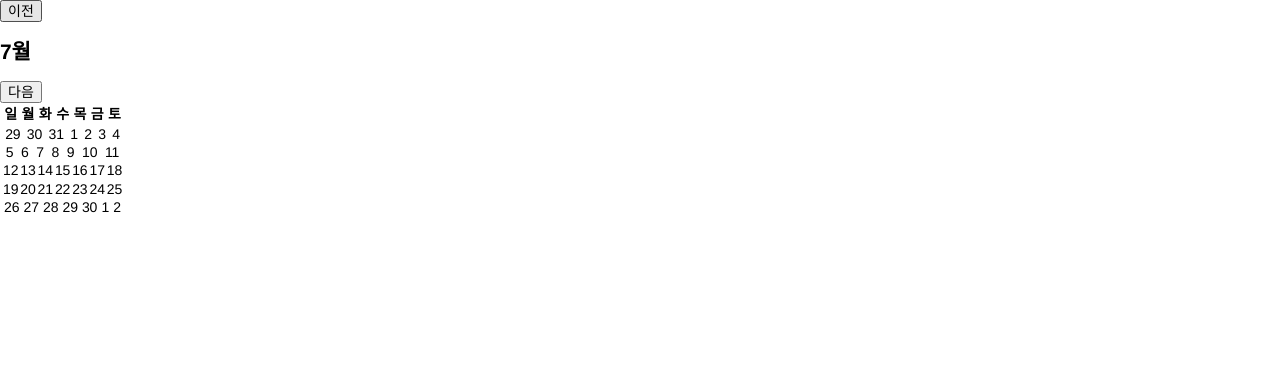
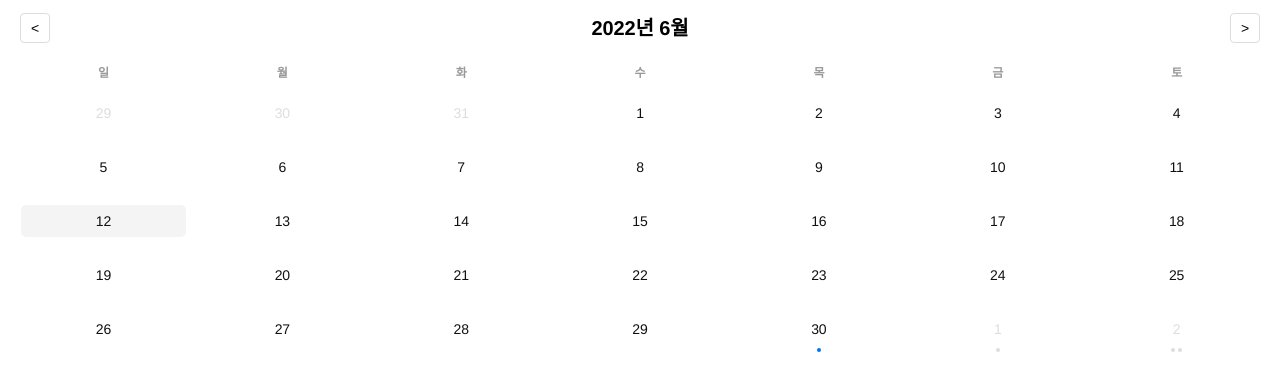
Before and after one commit to mujaen/react-query-apollo, a React app: page / in a window 1280 px wide. Shown: the top 390 px of the page. Built offline with nearby package versions, Linux system fonts and the light colour scheme.

Commit message:
refactor: Calendar 리팩토링

```diff
--- a/src/components/Calendar/index.tsx
+++ b/src/components/Calendar/index.tsx
@@ -1,44 +1,129 @@
-import React, {useState, useEffect, useMemo} from 'react';
-import {CalendarProps} from './types';
-import {getNextMonth, getPrevMonth, drawCalendar} from 'utils/calendar';
-import styled from 'styled-components'
+import React, { useState, useMemo } from 'react'
+import { CalendarProps, CalendarStyles, CalendarMonth } from './types'
+import { getNextMonth, getPrevMonth, drawCalendar } from 'utils/calendar'
+import styled, { useTheme } from 'styled-components'
 
 const CalendarWarpper = styled.div`
+  padding: 0 20px;
+
+  table {
+    width: 100%;
+  }
+
   tr {
     display: flex;
     justify-content: space-around;
   }
+
+  th,
+  td {
+    flex-grow: 1;
+    flex-shrink: 1;
+    flex-basis: 0;
+    text-align: center;
+  }
+
+  th {
+    padding: 7px 0;
+    color: ${({ theme }) => theme.colors.gray500};
+    ${({ theme }) => theme.fonts.M50};
+    line-height: 16px;
+  }
+
+  td {
+    padding: 7px 7px 0 7px;
+    min-height: 54px;
+    box-sizing: border-box;
+  }
+`
+
+const CalendarHeader = styled.header`
+  display: flex;
+  justify-content: space-between;
+  align-items: center;
+`
+
+const CalendarButton = styled.button`
+  display: flex;
+  justify-content: center;
+  align-items: center;
+  width: 30px;
+  height: 30px;
+  border-radius: 4px;
+  border: 1px solid ${({ theme }) => theme.colors.gray200};
+  box-sizing: border-box;
+  background-color: ${({ theme }) => theme.colors.white900};
+`
+
+const CalendarBody = styled.div`
+  margin: 0 -8px;
+`
+
+const CalendarDay = styled.div<CalendarStyles>`
+  padding: 8px;
+  color: ${({ theme, month }) => (month ? theme.colors.gray900 : theme.colors.gray200)};
+  ${({ theme }) => theme.fonts.R100};
+  border-radius: 5px;
+  background-color: ${({ theme, today }) => (today ? theme.colors.gray50 : theme.colors.white900)};
+`
+
+const CalendarScheduleDots = styled.div`
+  display: flex;
+  justify-content: center;
+  margin-top: 3px;
+  padding-left: 1px;
+`
+
+const CalendarDot = styled.span<CalendarMonth>`
+  width: 4px;
+  height: 4px;
+  margin: 0 2px 0 1px;
+  border-radius: 50%;
+  background-color: ${({ theme, month }) =>
+  month ? theme.colors.primary500 : theme.colors.gray200};
 `
 
 const CalendarYearMonth = styled.h2`
-
+  ${({ theme }) => theme.fonts.B400};
 `
 
-function Calendar({data}: CalendarProps) {
+function Calendar({ data }: CalendarProps) {
+  const theme = useTheme()
   const [yearMonth, setYearMonth] = useState({
     year: 2022,
-    month: 6
-  });
+    month: 6,
+  })
+
+  const handleModal = (date): void => {
+    return date
+  }
 
   const handleNextMonth = (): void => {
-    setYearMonth(getNextMonth(yearMonth));
-  };
+    setYearMonth(getNextMonth(yearMonth))
+  }
 
   const handlePrevMonth = (): void => {
-    setYearMonth(getPrevMonth(yearMonth));
-  };
+    setYearMonth(getPrevMonth(yearMonth))
+  }
 
   const buildCalendar = useMemo(() => {
-    return drawCalendar(yearMonth);
+    return drawCalendar(yearMonth)
   }, [yearMonth])
-
-  console.log(buildCalendar)
 
   return (
     <CalendarWarpper>
-      <button type='button' onClick={handlePrevMonth}>이전</button>
-      <CalendarYearMonth>7월</CalendarYearMonth>
-      <button type='button' onClick={handleNextMonth}>다음</button>
+      <CalendarHeader>
+        <CalendarButton type="button" onClick={handlePrevMonth}>
+          &lt;
+        </CalendarButton>
+        <CalendarYearMonth>
+          {yearMonth.year}년 {yearMonth.month}월
+        </CalendarYearMonth>
+        <CalendarButton onClick={handleNextMonth}>
+          &gt;
+        </CalendarButton>
+      </CalendarHeader>
+      <CalendarBody>
         <table>
           <thead>
           <tr>
@@ -55,16 +140,28 @@ function Calendar({data}: CalendarProps) {
           {buildCalendar.weeks.map((week, index) => (
             <tr key={index}>
               {week.days.map((day) => (
-                <td key={day.date.getTime()}>
-                  <span>{day.day}</span>
+                <td key={day.date.getTime()} onClick={handleModal}>
+                  <CalendarDay today={day.today} month={day.currentMonth}>
+                    {day.day}
+                  </CalendarDay>
+                  <CalendarScheduleDots>
+                    {data
+                      ?.filter((schedule) => schedule.dateStr == day.dateStr)
+                      .map((item) =>
+                        item.schedules.map((info) => (
+                          <CalendarDot key={info.id} month={day.currentMonth} />
+                        )),
+                      )}
+                  </CalendarScheduleDots>
                 </td>
               ))}
             </tr>
           ))}
           </tbody>
         </table>
+      </CalendarBody>
     </CalendarWarpper>
-  );
+  )
 }
 
-export default Calendar;
+export default Calendar
--- a/src/pages/HomePage/index.tsx
+++ b/src/pages/HomePage/index.tsx
@@ -4,40 +4,39 @@ import Calendar from 'components/Calendar';
 const HomePage: React.FC = ({}) => {
   const calendar = [
     {
-      day: 1,
-      c: '일정'
+      dateStr: '2022-06-28',
+      schedules: [],
     },
     {
-      day: 2,
-      c: '일정'
+      dateStr: '2022-06-29',
+      schedules: [],
     },
     {
-      day: 3,
-      c: '일정'
+      dateStr: '2022-06-30',
+      schedules: [
+        {
+          id: '1',
+        },
+      ],
     },
     {
-      day: 4,
-      c: '일정'
+      dateStr: '2022-07-01',
+      schedules: [
+        {
+          id: '1',
+        },
+      ],
     },
     {
-      day: 5,
-      c: '일정'
-    },
-    {
-      day: 6,
-      c: '일정'
-    },
-    {
-      day: 7,
-      c: '일정'
-    },
-    {
-      day: 8,
-      c: '일정'
-    },
-    {
-      day: 9,
-      c: '일정'
+      dateStr: '2022-07-02',
+      schedules: [
+        {
+          id: '1',
+        },
+        {
+          id: '2',
+        },
+      ],
     },
   ]
 
--- a/src/utils/calendar.ts
+++ b/src/utils/calendar.ts
@@ -1,4 +1,4 @@
-import { YearMonth, Calendar, CalendarDay } from 'components/Calendar/types';
+import { YearMonth, Calendar, CalendarDay } from 'components/Calendar/types'
 import format from 'date-fns/format'
 
 /**
@@ -8,10 +8,10 @@ import format from 'date-fns/format'
  */
 export const getNextMonth = (yearMonth: YearMonth): YearMonth => {
   return {
-    year: yearMonth.month === 12 ? yearMonth.month + 1 : yearMonth.year,
+    year: yearMonth.month === 12 ? yearMonth.year + 1 : yearMonth.year,
     month: yearMonth.month === 12 ? 1 : yearMonth.month + 1,
   }
-};
+}
 
 /**
  * 이전 달에 해당되는 연월을 구한다
@@ -23,17 +23,6 @@ export const getPrevMonth = (yearMonth: YearMonth): YearMonth => {
     year: yearMonth.month === 1 ? yearMonth.year - 1 : yearMonth.year,
     month: yearMonth.month === 1 ? 12 : yearMonth.month - 1,
   }
-};
-
-/**
- * 당월 주차를 구한다
- * @param firstDay
- * @param monthDate
- * @description Math.ceil((당월 첫 날 요일 + 당월 전체 일자) / 7일)
- * @type { (firstDay: number, monthDate: number) => number }
- */
-const getWeekOfMonth = (firstDay, monthDate) => {
-  return Math.ceil((firstDay + monthDate) / 7);
 }
 
 /**
@@ -60,12 +49,12 @@ const getLastDayOfMonth = (yearMonth: YearMonth): Date => {
  * @type { (date: Date) => Date }
  */
 const getFirstDayOfWeek = (date: Date): Date => {
-  const firstDay = new Date(date.getTime());
-  const week = date.getDay();
+  const firstDay = new Date(date.getTime())
+  const week = date.getDay()
 
-  firstDay.setDate(firstDay.getDate() - week);
+  firstDay.setDate(firstDay.getDate() - week)
 
-  return firstDay;
+  return firstDay
 }
 
 /**
@@ -74,12 +63,22 @@ const getFirstDayOfWeek = (date: Date): Date => {
  * @type { (date: Date) => Date }
  */
 const getLastDayOfWeek = (date: Date): Date => {
-  const lastDay = new Date(date.getTime());
-  const week = lastDay.getDay();
+  const lastDay = new Date(date.getTime())
+  const week = lastDay.getDay()
 
-  lastDay.setDate(lastDay.getDate() + (6 - week));
+  lastDay.setDate(lastDay.getDate() + (6 - week))
 
-  return lastDay;
+  return lastDay
+}
+
+/**
+ * 마지막 주차 마지막 날의 종료시간을 구한다
+ * @param date
+ * @type { (date: Date) => Date }
+ */
+const toDayEnd = (day: Date): Date => {
+  const date = new Date(day.getFullYear(), day.getMonth(), day.getDate(), 23, 59, 59, 0)
+  return date
 }
 
 /**
@@ -93,28 +92,30 @@ const getLastDayOfWeek = (date: Date): Date => {
  * @type { ({year: number, month: number}) => Calendar }
  */
 export const drawCalendar = (yearMonth: YearMonth): Calendar => {
-  const toDate = new Date();
-  const firstDay = getFirstDayOfMonth(yearMonth);
-  const lastDay = getLastDayOfMonth(yearMonth);
-  const firstOfCalendar = getFirstDayOfWeek(firstDay);
-  const lastOfCalendar = getLastDayOfWeek(lastDay);
-  const day = new Date(firstOfCalendar.getTime());
+  const toDate = new Date()
+  const firstDay = getFirstDayOfMonth(yearMonth)
+  const lastDay = getLastDayOfMonth(yearMonth)
+  const firstOfCalendar = getFirstDayOfWeek(firstDay)
+  const lastOfCalendar = getLastDayOfWeek(lastDay)
+  const day = new Date(firstOfCalendar.getTime())
 
   const calendar: Calendar = {
     weeks: [],
     term: {
-      startedAt: 2,
-      endedAt: 1,
-    }
+      startedAt: firstOfCalendar.getTime(),
+      endedAt: lastOfCalendar.getTime(),
+    },
   }
 
   do {
-    let days: CalendarDay[] = [];
+    let days: CalendarDay[] = []
 
     for (let i = 0; i < 7; i++) {
-      const date = new Date(day.getTime());
+      const date = new Date(day.getTime())
 
-      days = [...days, {
+      days = [
+        ...days,
+        {
           dateStr: format(date, 'yyyy-MM-dd'),
           date: date,
           term: {
@@ -124,21 +125,27 @@ export const drawCalendar = (yearMonth: YearMonth): Calendar => {
           year: date.getFullYear(),
           month: date.getMonth() + 1,
           day: date.getDate(),
-        today: true,
-        currentMonth: true,
-      }]
+          today:
+            toDate.getFullYear() == date.getFullYear() &&
+            toDate.getMonth() == date.getMonth() &&
+            toDate.getDate() == date.getDate(),
+          currentMonth: yearMonth.month == date.getMonth() + 1,
+        },
+      ]
 
-      day.setDate(day.getDate() + 1);
+      day.setDate(day.getDate() + 1)
     }
 
-    calendar.weeks = [...calendar.weeks, {
+    calendar.weeks = [
+      ...calendar.weeks,
+      {
         days: days,
         term: {
-        startedAt: 2,
-        endedAt: 1,
-      }
-    }]
-
+          startedAt: days[0].date.getTime(),
+          endedAt: toDayEnd(days[6].date).getTime(),
+        },
+      },
+    ]
   } while (day.getTime() < lastOfCalendar.getTime())
 
   return calendar
```
Also changed, not shown: src/components/Calendar/types.ts (+31 -20 lines), src/components/Calendar/constants.ts (deleted). Lines whose indentation alone changed are shown as unchanged.
